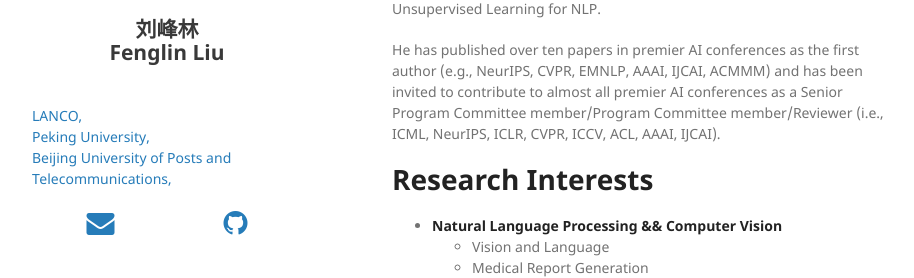
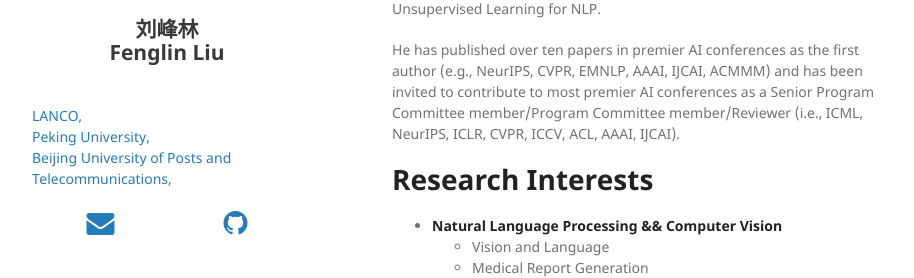
Before and after one commit to fenglinliu2022fall/fenglinliu2022fall.github.io, a Jekyll site: the page built from index.md, in a window 1280 px wide and 900 px high. Shown: the part 195-473 px from the top of the window, without its empty margins (178-1092 px from the left). Built offline with Jekyll 4.4.1, drawn with Linux system fonts in a browser that asks for light colours; nearby versions of some CDN libraries; our own code applies the rules of GitHub Pages for plain Markdown files.

Commit message:
Update index.md

```diff
--- a/index.md
+++ b/index.md
@@ -1,7 +1,7 @@
 # Biography
 Fenglin Liu is a Master student at Peking University. His research interests include Natural Language Processing and Deep Learning. Currently, he works on: 1) Multi-Modal (especially visual) Natural Language Generation; 2) Representation Learning for Multi-Modal (especially visual) NLP; 3) Unsupervised Learning for NLP.
 
-He has published over ten papers in premier AI conferences as the first author (e.g., NeurIPS, CVPR, EMNLP, AAAI, IJCAI, ACMMM) and has been invited to contribute to almost all premier AI conferences as a Senior Program Committee member/Program Committee member/Reviewer (i.e., ICML, NeurIPS, ICLR, CVPR, ICCV, ACL, AAAI, IJCAI).
+He has published over ten papers in premier AI conferences as the first author (e.g., NeurIPS, CVPR, EMNLP, AAAI, IJCAI, ACMMM) and has been invited to contribute to most premier AI conferences as a Senior Program Committee member/Program Committee member/Reviewer (i.e., ICML, NeurIPS, ICLR, CVPR, ICCV, ACL, AAAI, IJCAI).
 
 # Research Interests
 
```
